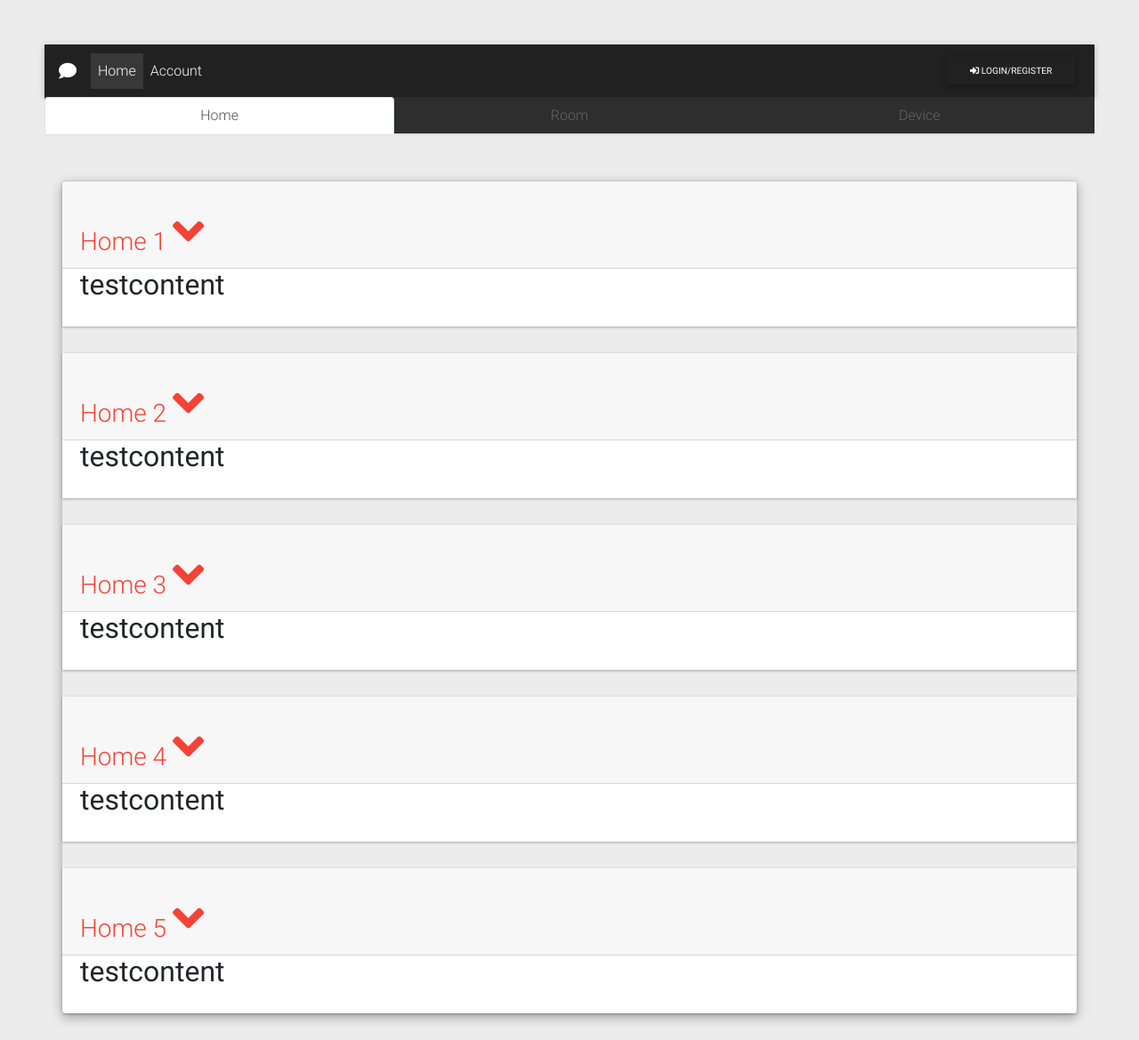
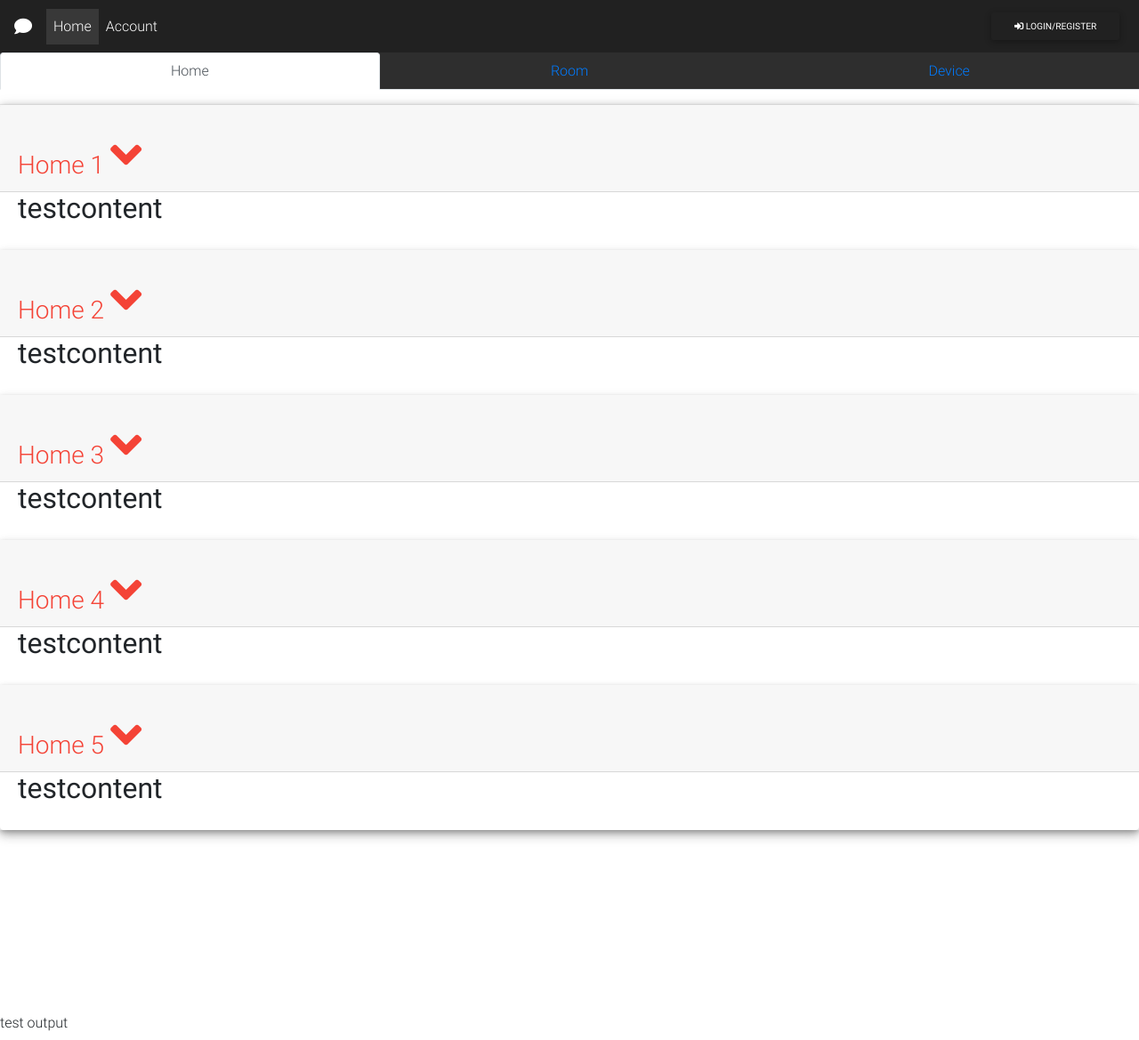
Before and after one commit to A-McGreg0r/bubble, a PHP site: page / in a window 1280 px wide. Shown: the top 1169 px of the page at 89% size. Run offline with PHP 8.4, Linux system fonts and the light colour scheme; some libraries are stand-ins or nearby versions.

Commit message:
code clean up

```diff
--- a/css/style.css
+++ /dev/null
@@ -1,65 +0,0 @@
-@charset "UTF-8";
-
-.nav-tabs {
-    border-bottom: 2px solid #DDD;
-}
-
-.nav-tabs > li.active > a,
-.nav-tabs > li.active > a:focus,
-.nav-tabs > li.active > a:hover {
-    border-width: 0;
-}
-
-.nav-tabs > li > a {
-    border: none;
-    color: #666;
-}
-
-.nav-tabs > li.active > a,
-.nav-tabs > li > a:hover {
-    border: none;
-    color: #4285F4 !important;
-    background: transparent;
-}
-
-.nav-tabs > li > a::after {
-    content: "";
-    background: #4285F4;
-    height: 2px;
-    position: absolute;
-    width: 100%;
-    left: 0px;
-    bottom: -1px;
-    transition: all 250ms ease 0s;
-    transform: scale(0);
-}
-
-.nav-tabs > li.active > a::after,
-.nav-tabs > li:hover > a::after {
-    transform: scale(1);
-}
-
-.tab-nav > li > a::after {
-    background: #21527d none repeat scroll 0% 0%;
-    color: #fff;
-}
-
-.tab-pane {
-    padding: 15px 0;
-}
-
-.tab-content {
-    padding: 20px
-}
-
-.card {
-    background: #FFF none repeat scroll 0% 0%;
-    box-shadow: 0px 1px 3px rgba(0, 0, 0, 0.3);
-    margin-bottom: 30px;
-}
-
-body {
-    background: #EDECEC;
-    padding: 50px;
-    cursor: url('http://res.cloudinary.com/wonkytech/image/upload/c_scale,w_28/v1496298479/circle-128_dumbjv.ico'), default;
-}
--- a/index.php
+++ b/index.php
@@ -25,11 +25,11 @@
     <!--Scripts-->
 
     <!-- Bootstrap core CSS -->
-    <link rel="stylesheet" href="./css/bootstrap.min.css" type="text/css"/>
+    <link rel="stylesheet" href="css/bootstrap.min.css" type="text/css"/>
     <!-- Material Design Bootstrap -->
-    <link rel="stylesheet" href="./css/mdb.min.css" type="text/css"/>
+    <link rel="stylesheet" href="css/mdb.min.css" type="text/css"/>
     <!-- Your custom styles (optional) -->
-    <link rel="stylesheet" href="./css/style.css" type="text/css"/>
+    <link rel="stylesheet" href="css/style.css" type="text/css"/>
 </head>
 
 <body class="black-skin">
```
